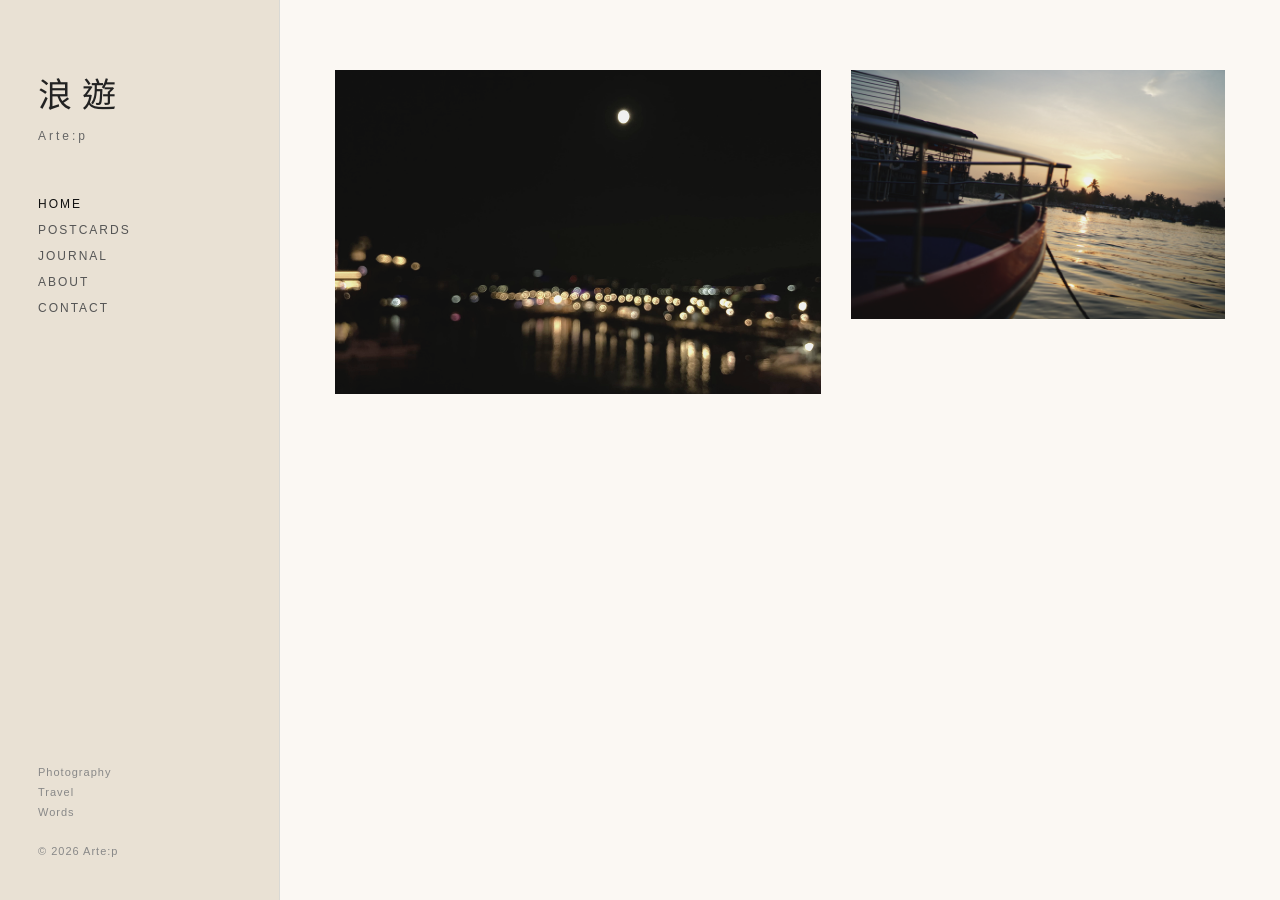
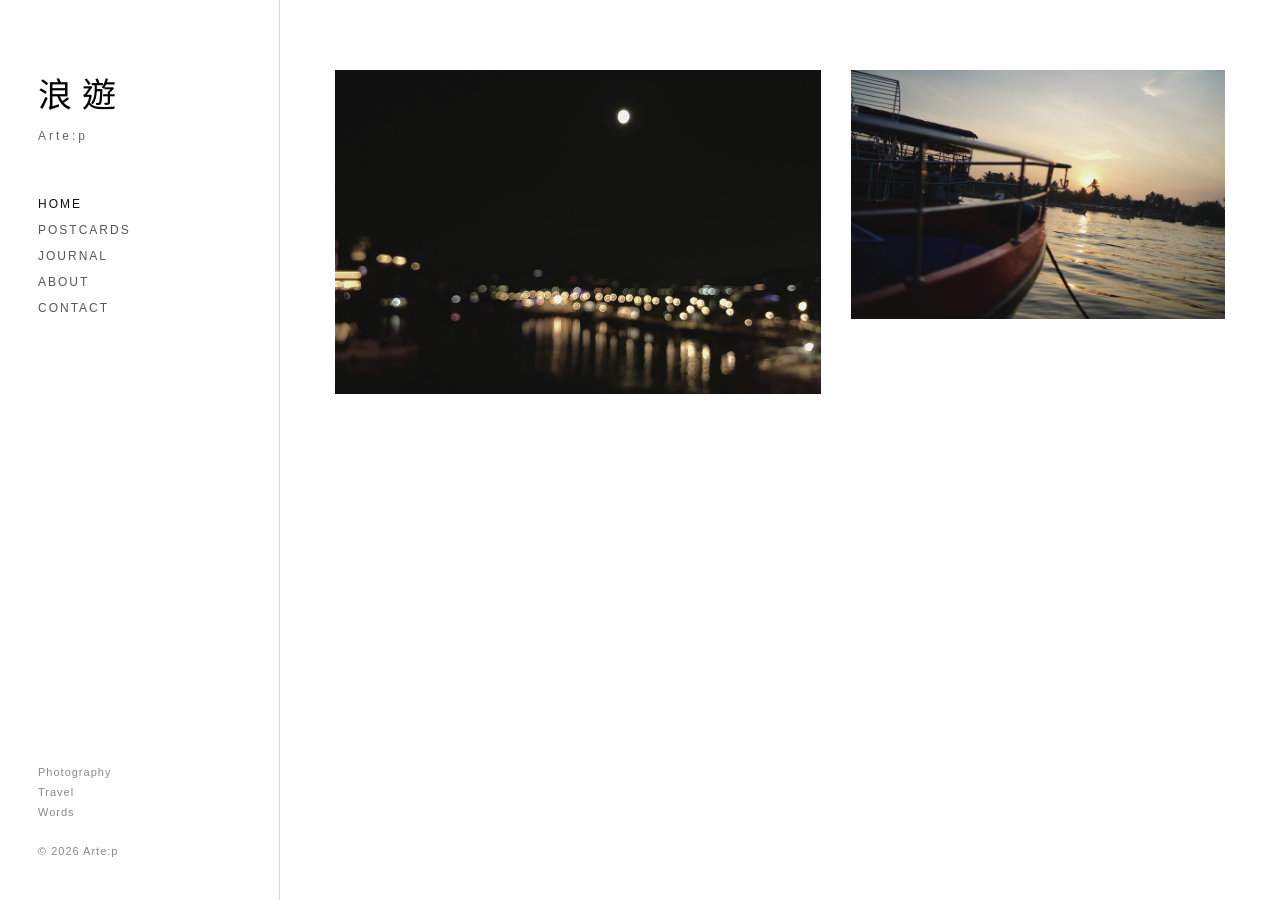
Before and after one commit to artep-wandering/artep-wandering.github.io, a Jekyll site: the page built from index.html, in a window 1280 px wide. Built offline with Jekyll 4.4.1, drawn with Linux system fonts in a browser that asks for light colours.

Commit message:
home_css_0.0.22

```diff
--- a/assets/css/home.css
+++ b/assets/css/home.css
@@ -1,14 +1,11 @@
 /* HOME DESTOP ONLY */
-/* VERSION: home_css_0.0.21 */
+/* VERSION: home_css_0.0.22 */
 * {
   box-sizing: border-box;
 }
 
 body {
   margin: 0;
-  /* background: #f7f7f5; default */
-  background: #fbf8f3;
-  color: #222;
   font-family: Arial, "Noto Sans TC", sans-serif;
 }
 
@@ -34,8 +31,6 @@ body {
   left: 0;
   top: 0;
 
-  /* background: #f7f7f5; */
-  background: #e9e1d4;
   display: flex;
   flex-direction: column;
 }
```
